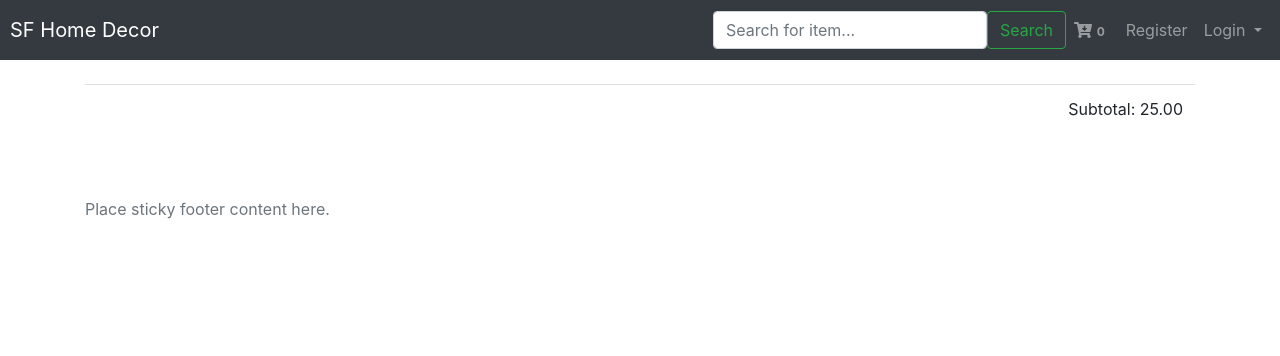
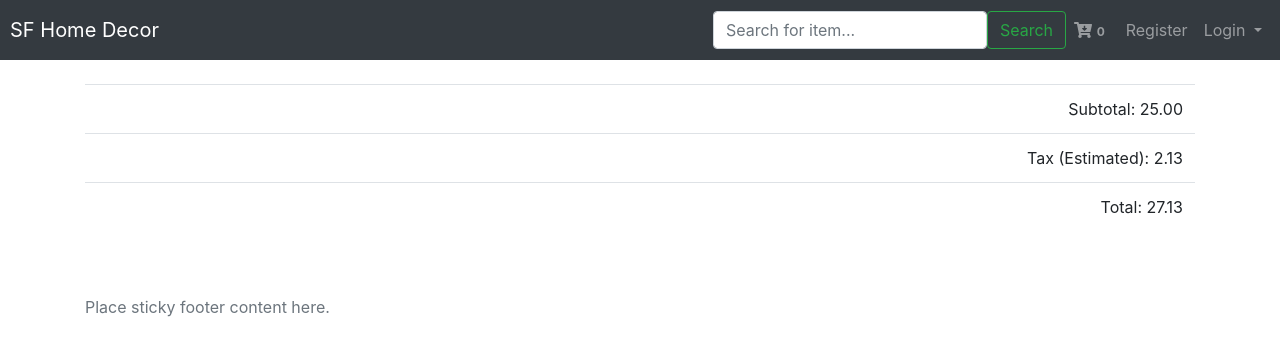
Before and after one commit to OnurOzayyy/ecommerce, a Django app: page /cart/ in a window 1280 px wide. Shown: the top 356 px of the page. Run offline with Django 3.2, Linux system fonts and the light colour scheme; data comes from the database, SQL or seed files in the repository; data that the repository does not hold is empty; some libraries are stand-ins or nearby versions.

Commit message:
Add Tax and Total to the Cart View

```diff
--- a/src/carts/models.py
+++ b/src/carts/models.py
@@ -30,10 +30,11 @@ def cart_item_pre_save_receiver(sender, instance, *args, **kwargs):
     """
     Sets the price for item before it is saved to the database.
     """
-    price = instance.item.get_price()
-    qty = instance.quantity
-    line_item_total =  Decimal(price) * Decimal(qty)
-    instance.line_item_total = line_item_total
+    qty = int(instance.quantity)
+    if qty >= 1:
+        price = instance.item.get_price()
+        line_item_total = Decimal(qty) * Decimal(price)
+        instance.line_item_total = line_item_total
 
 pre_save.connect(cart_item_pre_save_receiver, sender=CartItem)
 
@@ -52,7 +53,8 @@ class Cart(models.Model):
     timestamp = models.DateTimeField(auto_now_add=True, auto_now=False)
     updated = models.DateTimeField(auto_now_add=False, auto_now=True)
     subtotal = models.DecimalField(max_digits=6, decimal_places=2, default=25.00)
-
+    tax_total = models.DecimalField(max_digits=6, decimal_places=2, default=25.00)
+    total = models.DecimalField(max_digits=6, decimal_places=2, default=25.00)
 
     def __str__(self):
         return str(self.id)
@@ -61,7 +63,6 @@ class Cart(models.Model):
         """
         Calculate the cart subtotal by adding the each item's price.
         """
-        print('updating subtotal...')
         subtotal = 0
         items = self.cartitem_set.all()
         print(items)
@@ -69,4 +70,12 @@ class Cart(models.Model):
             subtotal += item.line_item_total
         self.subtotal = subtotal
         self.save()
-        print("subtotal :", subtotal)
+
+def do_tax_and_total_receiver(sender, instance, *args, **kwargs):
+    subtotal = Decimal(instance.subtotal)
+    tax_total = round(subtotal * Decimal(0.085), 2)
+    total = round(subtotal + Decimal(tax_total), 2)
+    instance.tax_total = tax_total
+    instance.total = total
+
+pre_save.connect(do_tax_and_total_receiver, sender=Cart)
--- a/src/carts/templates/carts/cart_view.html
+++ b/src/carts/templates/carts/cart_view.html
@@ -24,24 +24,25 @@ $(".item-qty").change(function(){
         url: "{% url 'cart' %}",
         data: data,
         success: function(data) {
-            console.log("deleted?: ", data.deleted)
-            console.log("Data deleted ", data.deleted)
             if (data.deleted){
                 console.log("Item Deleted")
                 $("#item-"+item).fadeOut();
                 $("#subtotal").text(data.subtotal);
+                $("#taxtotal").text(data.tax_total)
+                $("#carttotal").text(data.cart_total)
                 showFlashMessage(data.flash_message)
                 updatedCartItemCount()
             }
             else{
                 $("#item-line-total-"+item).text(data.line_total);
                 $("#subtotal").text(data.subtotal);
+                $("#taxtotal").text(data.tax_total)
+                $("#carttotal").text(data.cart_total)
                 showFlashMessage(data.flash_message)
                 updatedCartItemCount()
             }
             console.log(data.total_items)
             if (data.total_items == 0 ) {
-                console.log("item total is zero")
                 $(".table").fadeOut()
                 var template = "<div class='col-sm-6 col-sm-offset-3 text-center'><h1>Your cart is empty</h1><p>Continue Shopping</p></div>";
                 $(".main-content").html(template);
@@ -54,7 +55,6 @@ $(".item-qty").change(function(){
         }
     })
 });
-
     {% endblock %}
 </script>
 
@@ -84,6 +84,14 @@ $(".item-qty").change(function(){
 <tr>
     <td id="subtotal" colspan="4" class="text-right">Subtotal: {{ object.subtotal }}</td>
 </tr>
+<tr>
+    <td colspan='4' class='text-right'>Tax (Estimated): <span id='taxtotal'>{{ object.tax_total }}</span></td>
+</tr>
+
+<tr>
+    <td colspan='4' class='text-right'>Total: <span id='carttotal'>{{ object.total }}</span></td>
+</tr>
+
 </table>
 </div>
 
--- a/src/carts/views.py
+++ b/src/carts/views.py
@@ -95,6 +95,14 @@ class CartView(View):
             except:
                 subtotal = None
             try:
+                cart_total = cart_item.cart.total
+            except:
+                cart_total = None
+            try:
+                tax_total = cart_item.cart.tax_total
+            except:
+                tax_total = None
+            try:
                 total_items = cart_item.cart.items.count()
             except:
                 total_items = 0
@@ -104,7 +112,9 @@ class CartView(View):
                     "subtotal": subtotal,
                     "line_total": total,
                     "flash_message" : flash_message,
-                    "total_items": total_items
+                    "total_items": total_items,
+                    "tax_total" : tax_total,
+                    "cart_total": cart_total
             }
             print(request.GET.get("item"))
             return JsonResponse(data)
@@ -112,5 +122,7 @@ class CartView(View):
         context = {
             "object": self.get_object()
         }
+        obj = self.get_object()
+        print('obj ',obj.items)
         template = self.template_name
         return render(request, template, context)
```
